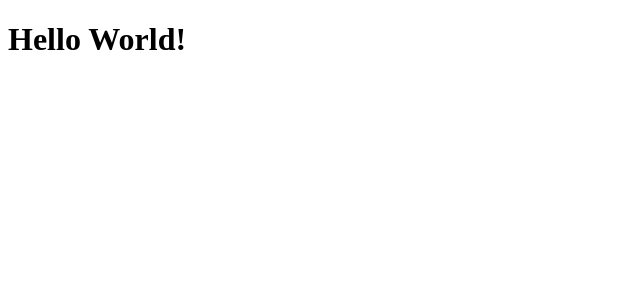
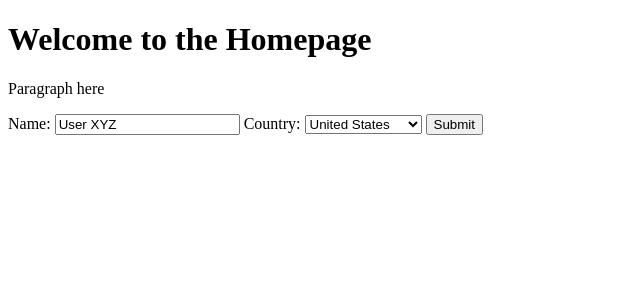
Before and after one commit to andrewwhite5/TwitOff, a Flask app: page / in a window 1280 px wide. Shown: the top 300 px of the page, without its empty margins (0-640 px from the left). Run offline with Flask 2, Linux system fonts and the light colour scheme.

Commit message:
Add form to issue post request

```diff
--- a/twitoff/templates/home.html
+++ b/twitoff/templates/home.html
@@ -2,9 +2,28 @@
 <html lang="en" dir="ltr">
     <head>
         <meta charset="utf-8">
-        <title></title>
+        <title>The Homepage</title>
     </head>
     <body>
-        <h1>Hello World!</h1>
+
+        <h1>Welcome to the Homepage</h1>
+
+        <p>Paragraph here</p>
+
+        <form action="/users/create" method="POST">
+            <label>Name:</label>
+            <input type="text" name="username" placeholder="User XYZ" value="User XYZ">
+
+            <label>Country:</label>
+            <select name="department">
+                <option value="USA">United States</option>
+                <option value="UK">United Kingdom</option>
+                <option value="Canada">Canada</option>
+                <option value="Japan">Japan</option>
+            </select>
+
+            <button>Submit</button>
+        </form>
+
     </body>
 </html>
```
